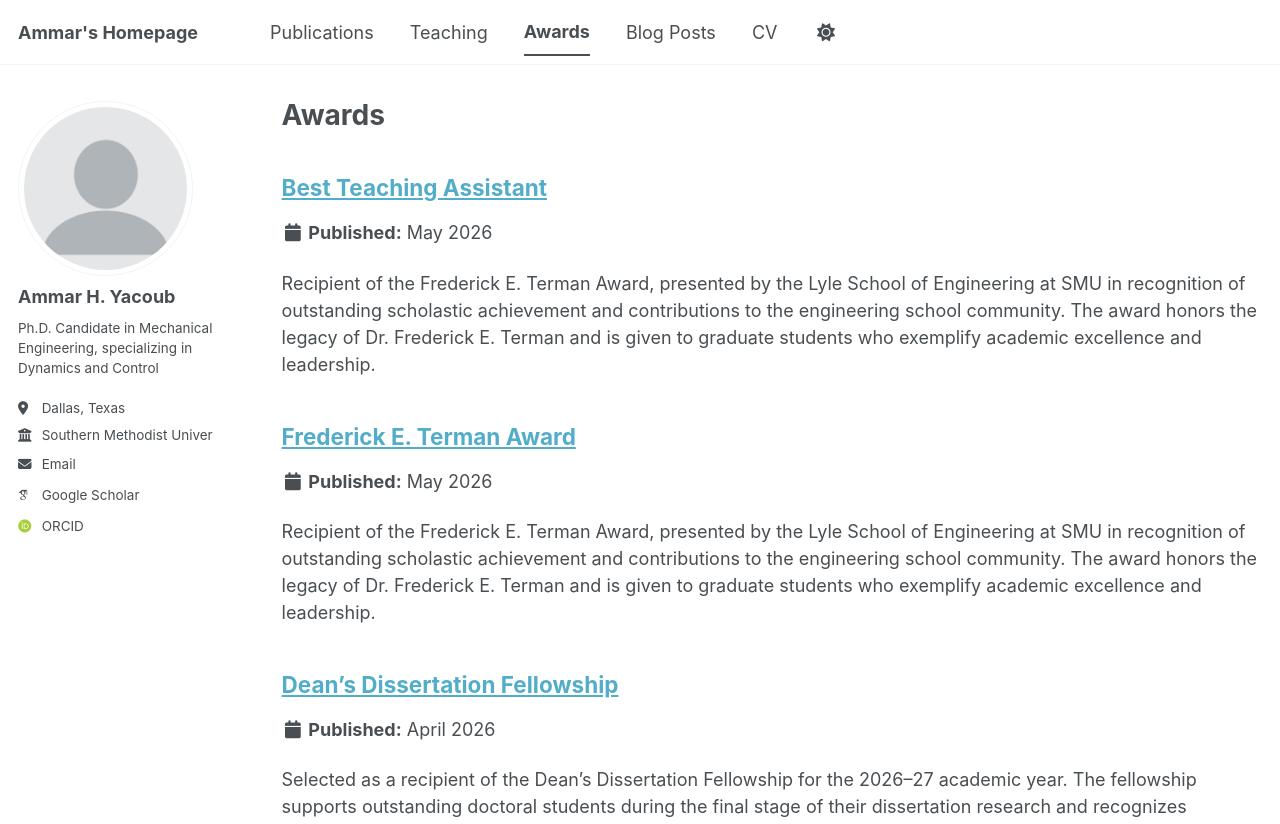
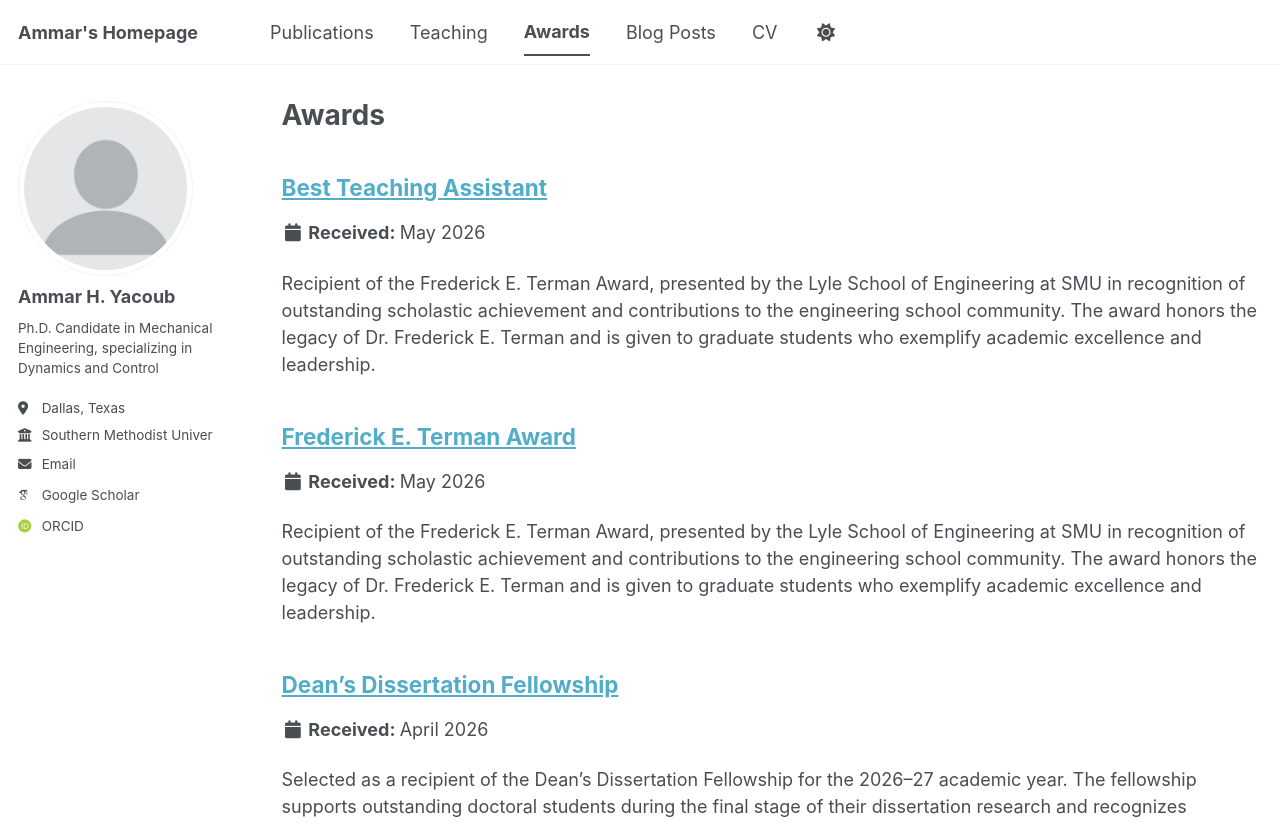
Before and after one commit to AmmarYacoub/AmmarYacoub.github.io, a Jekyll site: the page built from _pages/awards.html, in a window 1280 px wide and 1099 px high. Shown: the top 824 px of the window. Built offline with Jekyll 4.4.1, drawn with Linux system fonts in a browser that asks for light colours; some web fonts are replaced; a script bundle is joined from its source files by our own code; library files that are not in the unit come from our copies.

```diff
--- a/_includes/archive-single-award.html
+++ b/_includes/archive-single-award.html
@@ -43,7 +43,7 @@
         {% elsif post.collection == 'publications' %}
           <p>Received in <i>{{ post.venue }}</i>, {{ post.date | date: "%B %Y" }} </p>
         {% elsif post.date %}
-         <p class="page__date"><strong><i class="fa fa-fw fa-calendar" aria-hidden="true"></i> {{ site.data.ui-text[site.locale].date_label | default: "Received:" }}</strong> <time datetime="{{ post.date | date: "%B %Y" }}">{{ post.date | date: "%B %Y" }}</time></p>
+         <p class="page__date"><strong><i class="fa fa-fw fa-calendar" aria-hidden="true"></i> Received: </strong> <time datetime="{{ post.date | date: "%B %Y" }}">{{ post.date | date: "%B %Y" }}</time></p>
         {% endif %}
 
     {% if post.excerpt and site.read_more != 'enabled' %}
```
